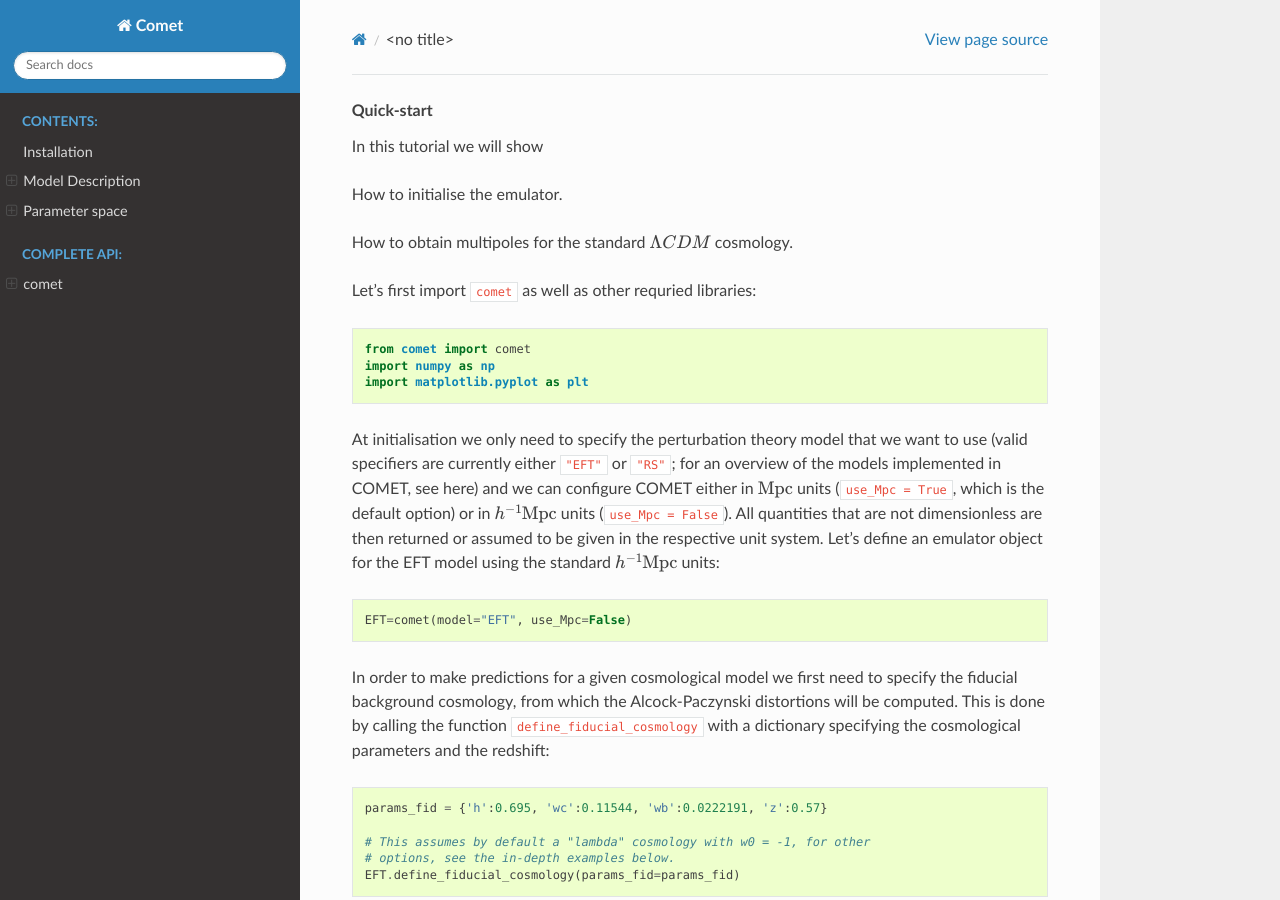
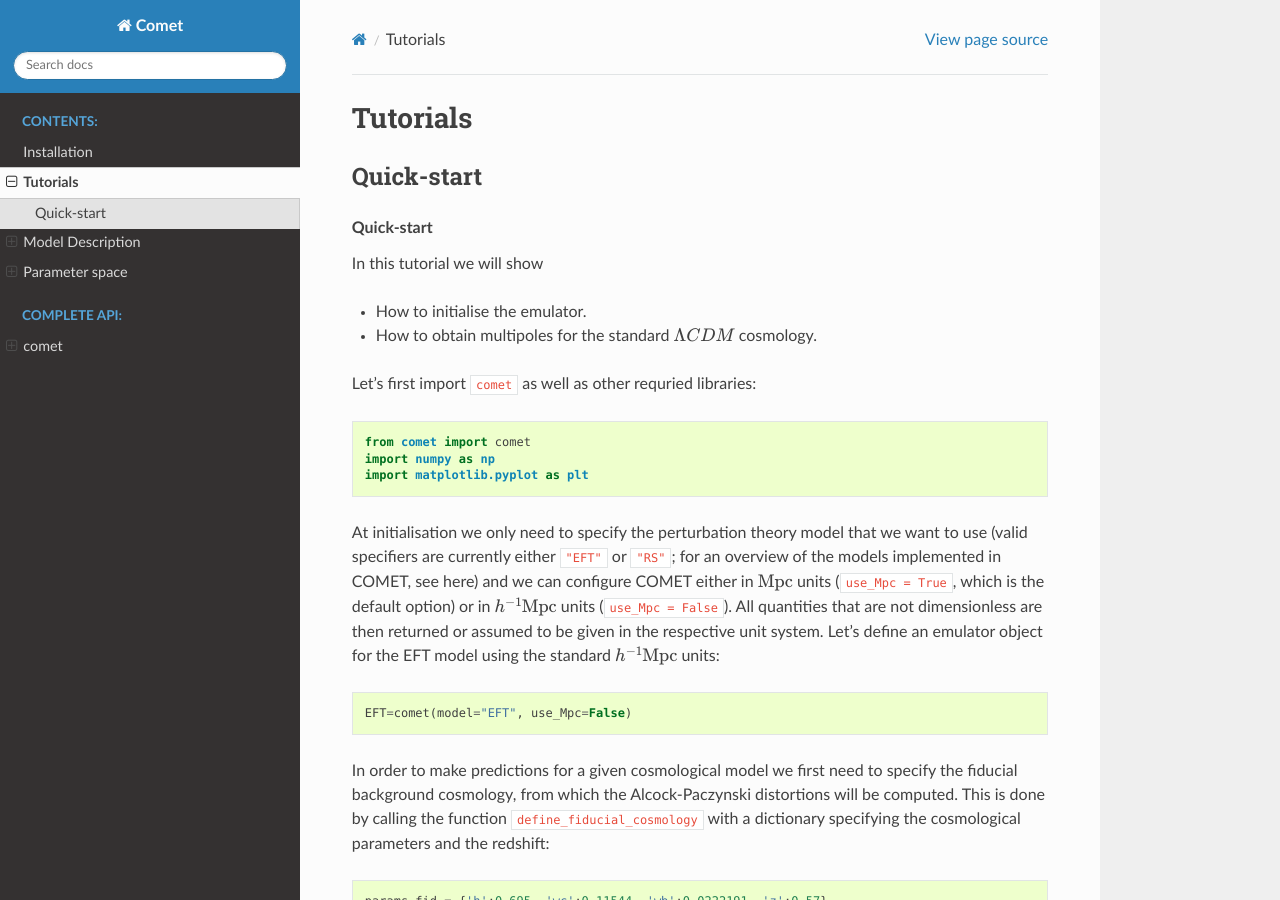
Before and after one commit to adematti/comet-emu, a Sphinx documentation site: the page built from docs/source/Tutorial/examples.rst, in a window 1280 px wide and 900 px high. Built offline with Sphinx 7.4.7 and the Read the Docs theme 2.0.0, drawn with Linux system fonts in a browser that asks for light colours.

Commit message:
Fix tutorial

```diff
--- a/docs/source/Tutorial/examples.rst
+++ b/docs/source/Tutorial/examples.rst
@@ -1,3 +1,11 @@
+.. _examples:
+
+Tutorials
+---------
+
+Quick-start
+===========
+
 .. container:: cell markdown
 
    .. rubric:: Quick-start
```
